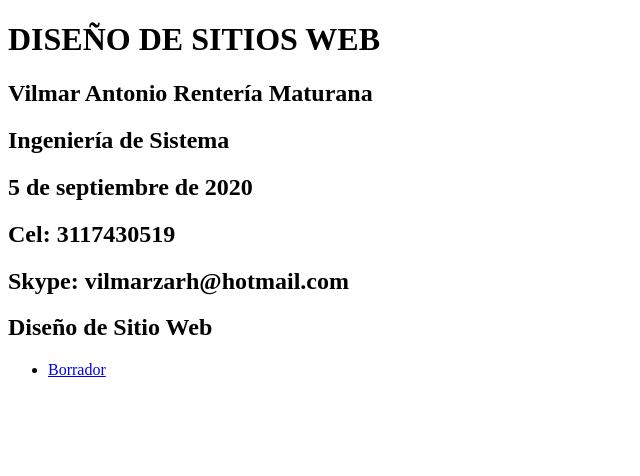
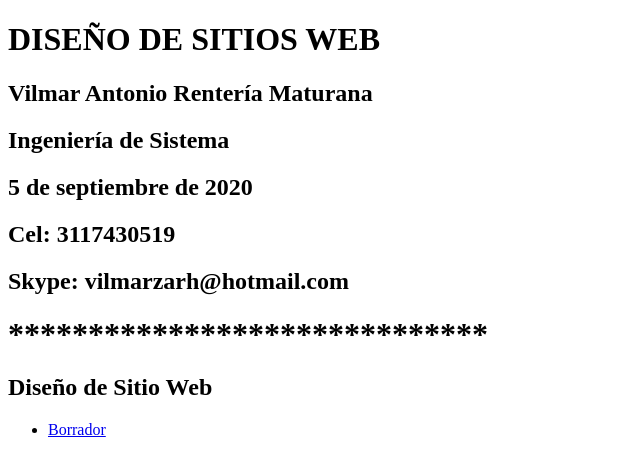
Before and after one commit to 1078918049/DSW_VilmarRenteria, a plain HTML site: page index.html in a window 1280 px wide. Shown: the whole page, without its empty margins (0-640 px from the left). Drawn offline with Linux system fonts and the light colour scheme.

Commit message:
Version 2
Adicione asteriscos en linea a index

```diff
--- a/index.html
+++ b/index.html
@@ -11,7 +11,7 @@
     <h2 > 5 de septiembre de 2020 </h2>
     <h2 > Cel: 3117430519 </h2 >
     <h2 > Skype: vilmarzarh@hotmail.com </h2>
-
+        <h1 > ******************************</h2>
     <nav> <h1 > Diseño de Sitio Web</h2>
         <ul class="Menu">
             <li><a href ="planning.html">Borrador</li></a>
```
